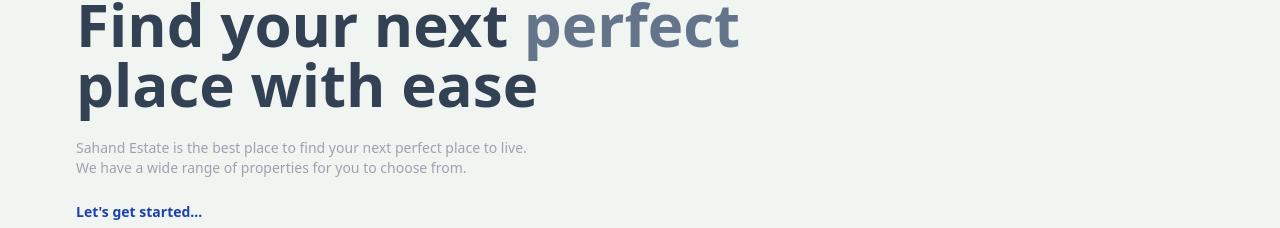
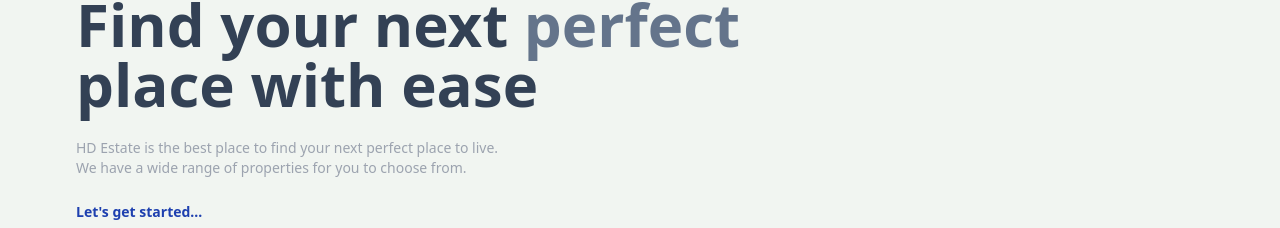
Before and after one commit to harshdangaich/Real-estate, a React (Vite) app in the folder client/: page / in a window 1280 px wide. Shown: the part 190-418 px from the top of the page. Built offline with nearby package versions, Linux system fonts and the light colour scheme; no server answers.

Commit message:
few changes

```diff
--- a/client/src/pages/Home.jsx
+++ b/client/src/pages/Home.jsx
@@ -55,7 +55,7 @@
           place with ease
         </h1>
         <div className='text-gray-400 text-xs sm:text-sm'>
-          Sahand Estate is the best place to find your next perfect place to
+          HD Estate is the best place to find your next perfect place to
           live.
           <br />
           We have a wide range of properties for you to choose from.
```
